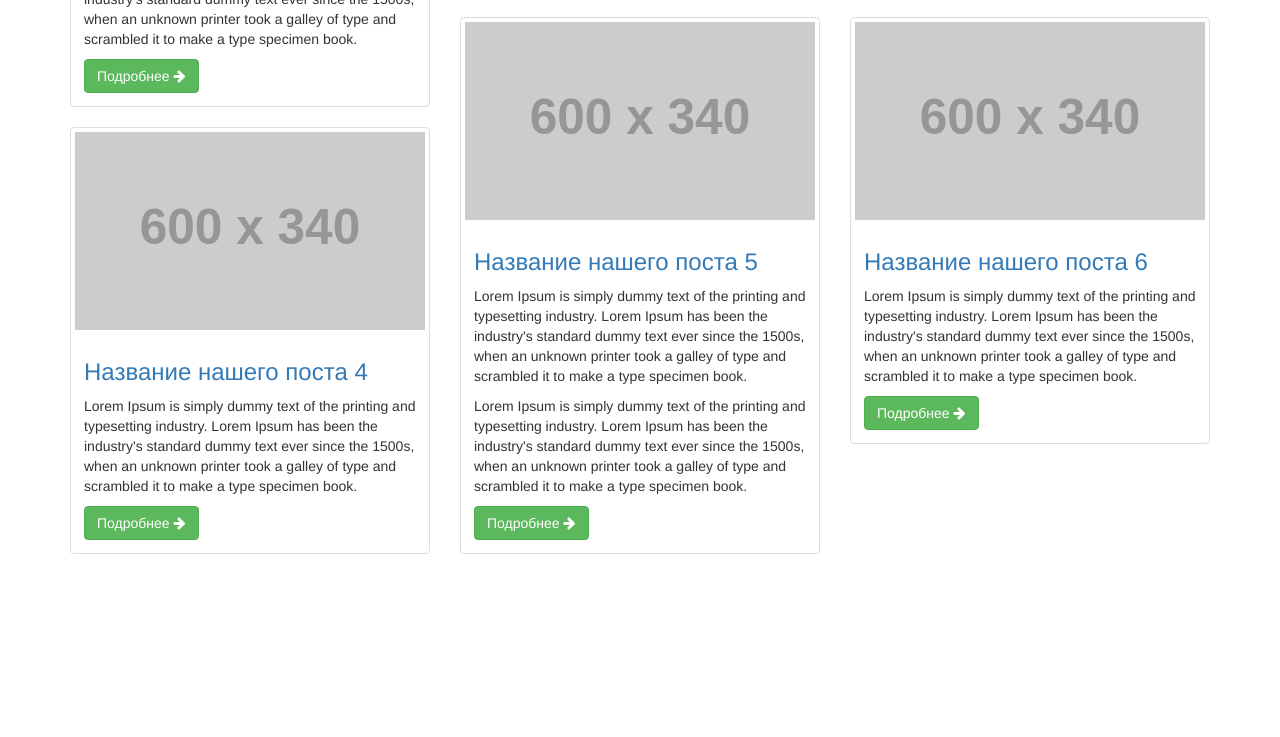
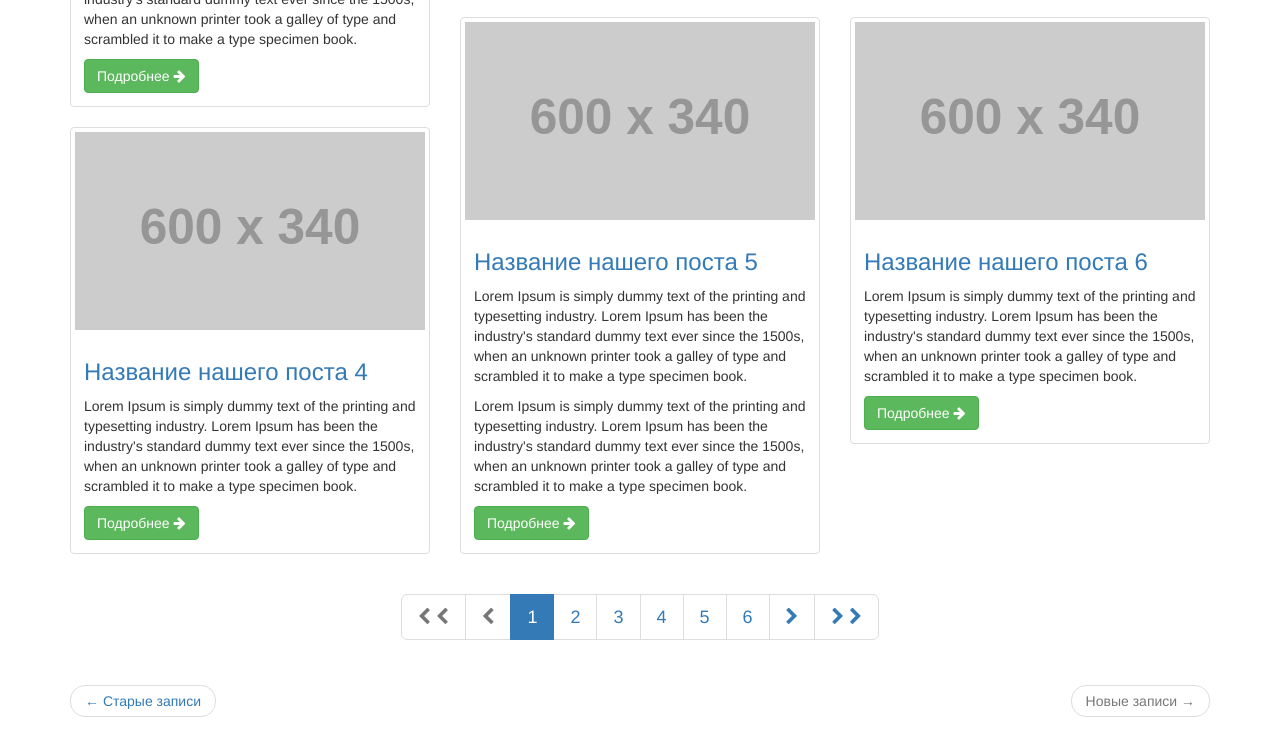
Before and after one commit to altair4ik1992/bootstrap3, a plain HTML site: page catalog.html in a window 1280 px wide. Shown: the part 558-1295 px from the top of the page. Before the commit the page ends 1132 px from the top, so only its background shows below. Drawn offline with nearby package versions, Linux system fonts and the light colour scheme; placeholder pictures from the web are drawn by us.

Commit message:
урок 19 постраничная навигация

```diff
--- a/catalog.html
+++ b/catalog.html
@@ -144,6 +144,44 @@
                 </div>
             </div>
         </div>
+        <nav class="text-center">
+            <ul class="pagination pagination-lg">
+                <li class="disabled">
+                    <a href="#">
+                        <i class="fa fa-chevron-left"></i>
+                        <i class="fa fa-chevron-left"></i>
+                    </a>
+                </li>
+                <li class="disabled">
+                    <a href="#">
+                        <i class="fa fa-chevron-left"></i>
+                    </a>
+                </li>
+                <li class="active"><a href="#">1</a></li>
+                <li><a href="#">2</a></li>
+                <li><a href="#">3</a></li>
+                <li><a href="#">4</a></li>
+                <li><a href="#">5</a></li>
+                <li><a href="#">6</a></li>
+                <li>
+                    <a href="#">
+                        <i class="fa fa-chevron-right"></i>
+                    </a>
+                </li>
+                <li>
+                    <a href="#">
+                        <i class="fa fa-chevron-right"></i>
+                        <i class="fa fa-chevron-right"></i>
+                    </a>
+                </li>
+            </ul>
+        </nav>
+        <nav>
+            <ul class="pager">
+                <li class="previous"><a href="#">&larr; Старые записи</a></li>
+                <li class="next disabled"><a href="#">Новые записи &rarr;</a></li>
+            </ul>
+        </nav>
     </div>
     <!-- jQuery (necessary for Bootstrap's JavaScript plugins) -->
     <script src="https://ajax.googleapis.com/ajax/libs/jquery/1.12.4/jquery.min.js"></script>
```
